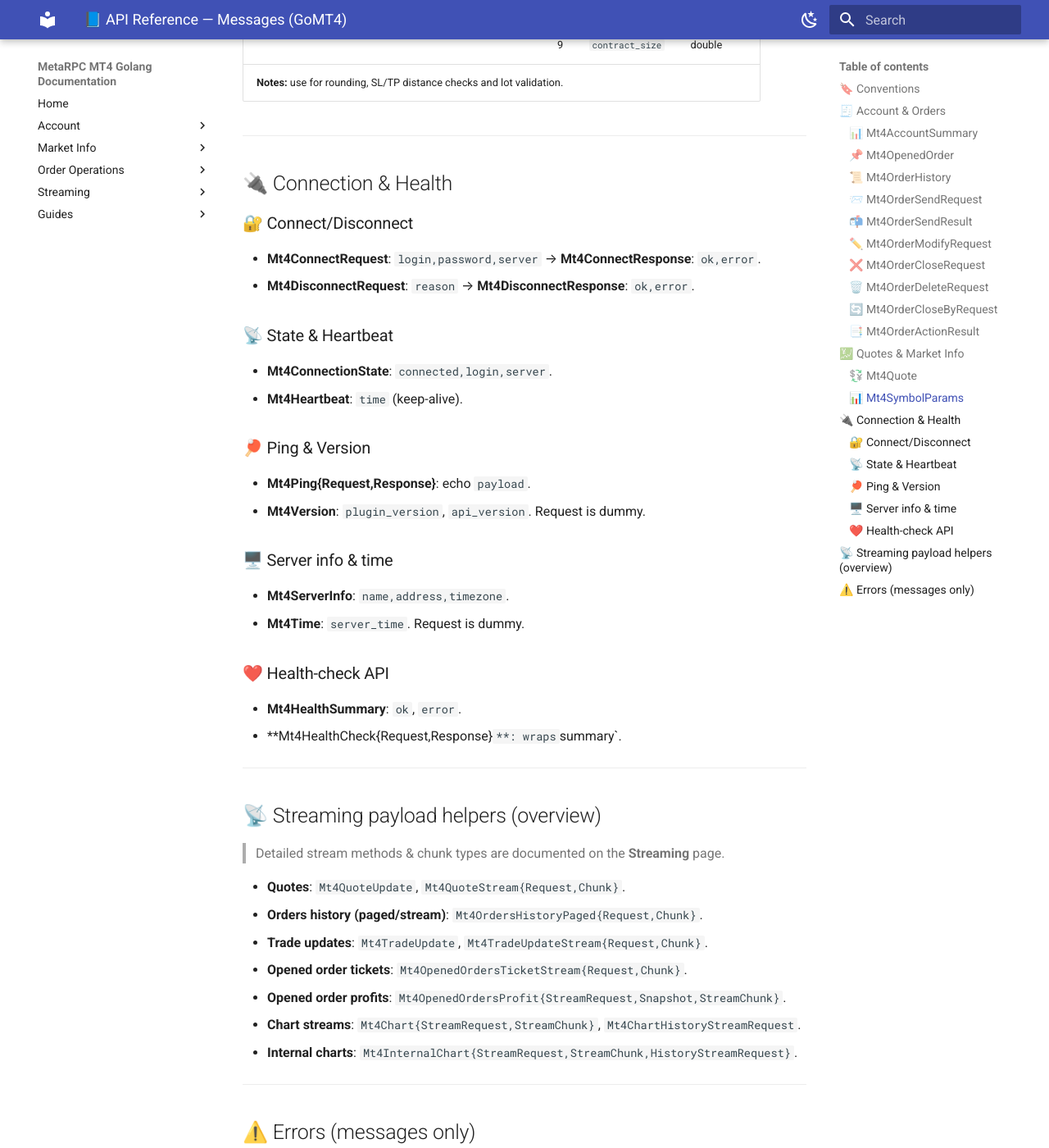
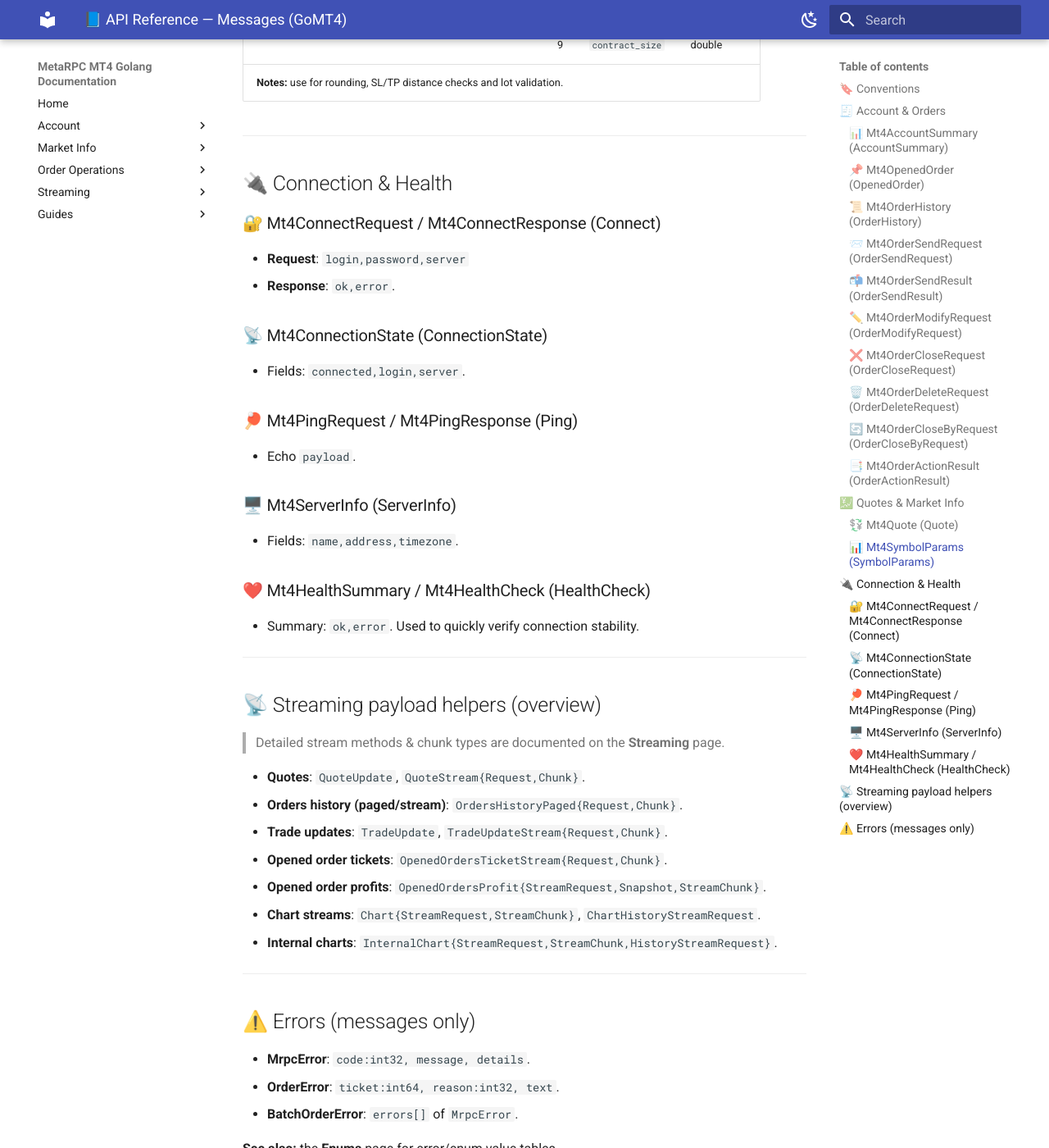
Before and after one commit to MetaRPC/GoMT4, an MkDocs documentation site: the page built from docs/API Reference/Messages.md, in a window 1280 px wide and 1400 px high, scrolled down 6469 px. Shown: the whole window at 82% size. Built offline with MkDocs 1.6.1 and Material for MkDocs 9.7.7, drawn with Linux system fonts in a browser that asks for light colours; some of the changed text lies outside the part shown.

Commit message:
Update Messages.md

```diff
--- a/docs/API Reference/Messages.md
+++ b/docs/API Reference/Messages.md
@@ -16,7 +16,7 @@
 
 ## 🧾 Account & Orders
 
-### 📊 Mt4AccountSummary
+### 📊 Mt4AccountSummary (AccountSummary)
 
 |                                                                      # | Field          | Type   |
 | ---------------------------------------------------------------------: | -------------- | ------ |
@@ -33,75 +33,75 @@
 |                                                                     11 | `profit`       | double |
 | **Notes:** snapshot for health/risk checks. `margin_level` in percent. |                |        |
 
-### 📌 Mt4OpenedOrder
+### 📌 Mt4OpenedOrder (OpenedOrder)
 
-|                                                           # | Field        | Type           |
-| ----------------------------------------------------------: | ------------ | -------------- |
-|                                                           1 | `ticket`     | int64          |
-|                                                           2 | `symbol`     | string         |
-|                                                           3 | `type`       | `Mt4OrderType` |
-|                                                           4 | `volume`     | double         |
-|                                                           5 | `open_price` | double         |
-|                                                           6 | `sl`         | double         |
-|                                                           7 | `tp`         | double         |
-|                                                           8 | `open_time`  | Timestamp      |
-|                                                           9 | `commission` | double         |
-|                                                          10 | `swap`       | double         |
-|                                                          11 | `magic`      | int32          |
-|                                                          12 | `comment`    | string         |
-| **Notes:** live positions; use with `OpenedOrders`/streams. |              |                |
+|                                                           # | Field        | Type        |
+| ----------------------------------------------------------: | ------------ | ----------- |
+|                                                           1 | `ticket`     | int64       |
+|                                                           2 | `symbol`     | string      |
+|                                                           3 | `type`       | `OrderType` |
+|                                                           4 | `volume`     | double      |
+|                                                           5 | `open_price` | double      |
+|                                                           6 | `sl`         | double      |
+|                                                           7 | `tp`         | double      |
+|                                                           8 | `open_time`  | Timestamp   |
+|                                                           9 | `commission` | double      |
+|                                                          10 | `swap`       | double      |
+|                                                          11 | `magic`      | int32       |
+|                                                          12 | `comment`    | string      |
+| **Notes:** live positions; use with `OpenedOrders`/streams. |              |             |
 
-### 📜 Mt4OrderHistory
+### 📜 Mt4OrderHistory (OrderHistory)
 
-|                                                   # | Field         | Type           |
-| --------------------------------------------------: | ------------- | -------------- |
-|                                                   1 | `ticket`      | int64          |
-|                                                   2 | `symbol`      | string         |
-|                                                   3 | `type`        | `Mt4OrderType` |
-|                                                   4 | `volume`      | double         |
-|                                                   5 | `open_price`  | double         |
-|                                                   6 | `close_price` | double         |
-|                                                   7 | `sl`          | double         |
-|                                                   8 | `tp`          | double         |
-|                                                   9 | `open_time`   | Timestamp      |
-|                                                  10 | `close_time`  | Timestamp      |
-|                                                  11 | `commission`  | double         |
-|                                                  12 | `swap`        | double         |
-|                                                  13 | `profit`      | double         |
-|                                                  14 | `magic`       | int32          |
-|                                                  15 | `comment`     | string         |
-| **Notes:** closed deals; combine with history APIs. |               |                |
+|                                                   # | Field         | Type        |
+| --------------------------------------------------: | ------------- | ----------- |
+|                                                   1 | `ticket`      | int64       |
+|                                                   2 | `symbol`      | string      |
+|                                                   3 | `type`        | `OrderType` |
+|                                                   4 | `volume`      | double      |
+|                                                   5 | `open_price`  | double      |
+|                                                   6 | `close_price` | double      |
+|                                                   7 | `sl`          | double      |
+|                                                   8 | `tp`          | double      |
+|                                                   9 | `open_time`   | Timestamp   |
+|                                                  10 | `close_time`  | Timestamp   |
+|                                                  11 | `commission`  | double      |
+|                                                  12 | `swap`        | double      |
+|                                                  13 | `profit`      | double      |
+|                                                  14 | `magic`       | int32       |
+|                                                  15 | `comment`     | string      |
+| **Notes:** closed deals; combine with history APIs. |               |             |
 
-### 📨 Mt4OrderSendRequest
+### 📨 Mt4OrderSendRequest (OrderSendRequest)
 
-|          # | Field        | Type                        | Optional |
-| ---------: | ------------ | --------------------------- | :------: |
-|          1 | `symbol`     | string                      |          |
-|          2 | `operation`  | `Mt4OrderSendOperationType` |          |
-|          3 | `volume`     | double                      |          |
-|          4 | `price`      | DoubleValue                 |     ✓    |
-|          5 | `slippage`   | int32                       |          |
-|          6 | `sl`         | DoubleValue                 |     ✓    |
-|          7 | `tp`         | DoubleValue                 |     ✓    |
-|          8 | `comment`    | StringValue                 |     ✓    |
-|          9 | `magic`      | Int32Value                  |     ✓    |
-|         10 | `expiration` | Timestamp                   |     ✓    |
-| **Notes:** |              |                             |          |
+|          # | Field        | Type                     | Optional |
+| ---------: | ------------ | ------------------------ | :------: |
+|          1 | `symbol`     | string                   |          |
+|          2 | `operation`  | `OrderSendOperationType` |          |
+|          3 | `volume`     | double                   |          |
+|          4 | `price`      | DoubleValue              |     ✓    |
+|          5 | `slippage`   | int32                    |          |
+|          6 | `sl`         | DoubleValue              |     ✓    |
+|          7 | `tp`         | DoubleValue              |     ✓    |
+|          8 | `comment`    | StringValue              |     ✓    |
+|          9 | `magic`      | Int32Value               |     ✓    |
+|         10 | `expiration` | Timestamp                |     ✓    |
+| **Notes:** |              |                          |          |
 
 * Market orders: `price` usually omitted (server uses current Bid/Ask, with `slippage`).
 * Pending orders: set `price` and (optionally) `expiration`.
 
-### 📬 Mt4OrderSendResult
+### 📬 Mt4OrderSendResult (OrderSendResult)
 
-|                                                   # | Field       | Type            |
-| --------------------------------------------------: | ----------- | --------------- |
-|                                                   1 | `ticket`    | int64           |
-|                                                   2 | `price`     | double          |
-|                                                   3 | `open_time` | Timestamp       |
-|                                                   4 | `error`     | `Mt4OrderError` |
-| **Notes:** `error` filled on broker-side rejection. |             |                 |
+|                                                   # | Field       | Type         |
+| --------------------------------------------------: | ----------- | ------------ |
+|                                                   1 | `ticket`    | int64        |
+|                                                   2 | `price`     | double       |
+|                                                   3 | `open_time` | Timestamp    |
+|                                                   4 | `error`     | `OrderError` |
+| **Notes:** `error` filled on broker-side rejection. |             |              |
 
-### ✏️ Mt4OrderModifyRequest
+### ✏️ Mt4OrderModifyRequest (OrderModifyRequest)
 
 |  # | Field        | Type        | Optional |
 | -: | ------------ | ----------- | :------: |
@@ -111,7 +111,7 @@
 |  4 | `tp`         | DoubleValue |     ✓    |
 |  5 | `expiration` | Timestamp   |     ✓    |
 
-### ❌ Mt4OrderCloseRequest
+### ❌ Mt4OrderCloseRequest (OrderCloseRequest)
 
 |  # | Field      | Type        | Optional |
 | -: | ---------- | ----------- | :------: |
@@ -120,14 +120,14 @@
 |  3 | `price`    | DoubleValue |     ✓    |
 |  4 | `slippage` | int32       |          |
 
-### 🗑️ Mt4OrderDeleteRequest
+### 🗑️ Mt4OrderDeleteRequest (OrderDeleteRequest)
 
 |  # | Field      | Type  |
 | -: | ---------- | ----- |
 |  1 | `ticket`   | int64 |
 |  2 | `slippage` | int32 |
 
-### 🔄 Mt4OrderCloseByRequest
+### 🔄 Mt4OrderCloseByRequest (OrderCloseByRequest)
 
 |  # | Field        | Type  |
 | -: | ------------ | ----- |
@@ -135,20 +135,20 @@
 |  2 | `ticket_dst` | int64 |
 |  3 | `slippage`   | int32 |
 
-### 📑 Mt4OrderActionResult
+### 📑 Mt4OrderActionResult (OrderActionResult)
 
-|  # | Field    | Type            |
-| -: | -------- | --------------- |
-|  1 | `ticket` | int64           |
-|  2 | `price`  | double          |
-|  3 | `time`   | Timestamp       |
-|  4 | `error`  | `Mt4OrderError` |
+|  # | Field    | Type         |
+| -: | -------- | ------------ |
+|  1 | `ticket` | int64        |
+|  2 | `price`  | double       |
+|  3 | `time`   | Timestamp    |
+|  4 | `error`  | `OrderError` |
 
 ---
 
 ## 💹 Quotes & Market Info
 
-### 💱 Mt4Quote
+### 💱 Mt4Quote (Quote)
 
 |                                                           # | Field    | Type      |
 | ----------------------------------------------------------: | -------- | --------- |
@@ -160,7 +160,7 @@
 |                                                           6 | `time`   | Timestamp |
 | **Notes:** compute spread in points: `(ask - bid) / point`. |          |           |
 
-### 📊 Mt4SymbolParams
+### 📊 Mt4SymbolParams (SymbolParams)
 
 |                                                                      # | Field           | Type   |
 | ---------------------------------------------------------------------: | --------------- | ------ |
@@ -179,30 +179,26 @@
 
 ## 🔌 Connection & Health
 
-### 🔐 Connect/Disconnect
+### 🔐 Mt4ConnectRequest / Mt4ConnectResponse (Connect)
 
-* **Mt4ConnectRequest**: `login,password,server` → **Mt4ConnectResponse**: `ok,error`.
-* **Mt4DisconnectRequest**: `reason` → **Mt4DisconnectResponse**: `ok,error`.
+* **Request**: `login,password,server`
+* **Response**: `ok,error`.
 
-### 📡 State & Heartbeat
+### 📡 Mt4ConnectionState (ConnectionState)
 
-* **Mt4ConnectionState**: `connected,login,server`.
-* **Mt4Heartbeat**: `time` (keep-alive).
+* Fields: `connected,login,server`.
 
-### 🏓 Ping & Version
+### 🏓 Mt4PingRequest / Mt4PingResponse (Ping)
 
-* **Mt4Ping{Request,Response}**: echo `payload`.
-* **Mt4Version**: `plugin_version`, `api_version`. Request is dummy.
+* Echo `payload`.
 
-### 🖥️ Server info & time
+### 🖥️ Mt4ServerInfo (ServerInfo)
 
-* **Mt4ServerInfo**: `name,address,timezone`.
-* **Mt4Time**: `server_time`. Request is dummy.
+* Fields: `name,address,timezone`.
 
-### ❤️ Health-check API
+### ❤️ Mt4HealthSummary / Mt4HealthCheck (HealthCheck)
 
-* **Mt4HealthSummary**: `ok`, `error`.
-* \*\*Mt4HealthCheck{Request,Response}`**: wraps `summary\`.
+* Summary: `ok,error`. Used to quickly verify connection stability.
 
 ---
 
@@ -210,20 +206,20 @@
 
 > Detailed stream methods & chunk types are documented on the **Streaming** page.
 
-* **Quotes**: `Mt4QuoteUpdate`, `Mt4QuoteStream{Request,Chunk}`.
-* **Orders history (paged/stream)**: `Mt4OrdersHistoryPaged{Request,Chunk}`.
-* **Trade updates**: `Mt4TradeUpdate`, `Mt4TradeUpdateStream{Request,Chunk}`.
-* **Opened order tickets**: `Mt4OpenedOrdersTicketStream{Request,Chunk}`.
-* **Opened order profits**: `Mt4OpenedOrdersProfit{StreamRequest,Snapshot,StreamChunk}`.
-* **Chart streams**: `Mt4Chart{StreamRequest,StreamChunk}`, `Mt4ChartHistoryStreamRequest`.
-* **Internal charts**: `Mt4InternalChart{StreamRequest,StreamChunk,HistoryStreamRequest}`.
+* **Quotes**: `QuoteUpdate`, `QuoteStream{Request,Chunk}`.
+* **Orders history (paged/stream)**: `OrdersHistoryPaged{Request,Chunk}`.
+* **Trade updates**: `TradeUpdate`, `TradeUpdateStream{Request,Chunk}`.
+* **Opened order tickets**: `OpenedOrdersTicketStream{Request,Chunk}`.
+* **Opened order profits**: `OpenedOrdersProfit{StreamRequest,Snapshot,StreamChunk}`.
+* **Chart streams**: `Chart{StreamRequest,StreamChunk}`, `ChartHistoryStreamRequest`.
+* **Internal charts**: `InternalChart{StreamRequest,StreamChunk,HistoryStreamRequest}`.
 
 ---
 
 ## ⚠️ Errors (messages only)
 
 * **MrpcError**: `code:int32, message, details`.
-* **Mt4OrderError**: `ticket:int64, reason:int32, text`.
-* **Mt4BatchOrderError**: `errors[]` of `MrpcError`.
+* **OrderError**: `ticket:int64, reason:int32, text`.
+* **BatchOrderError**: `errors[]` of `MrpcError`.
 
 **See also:** the **Enums** page for error/enum value tables.
```
